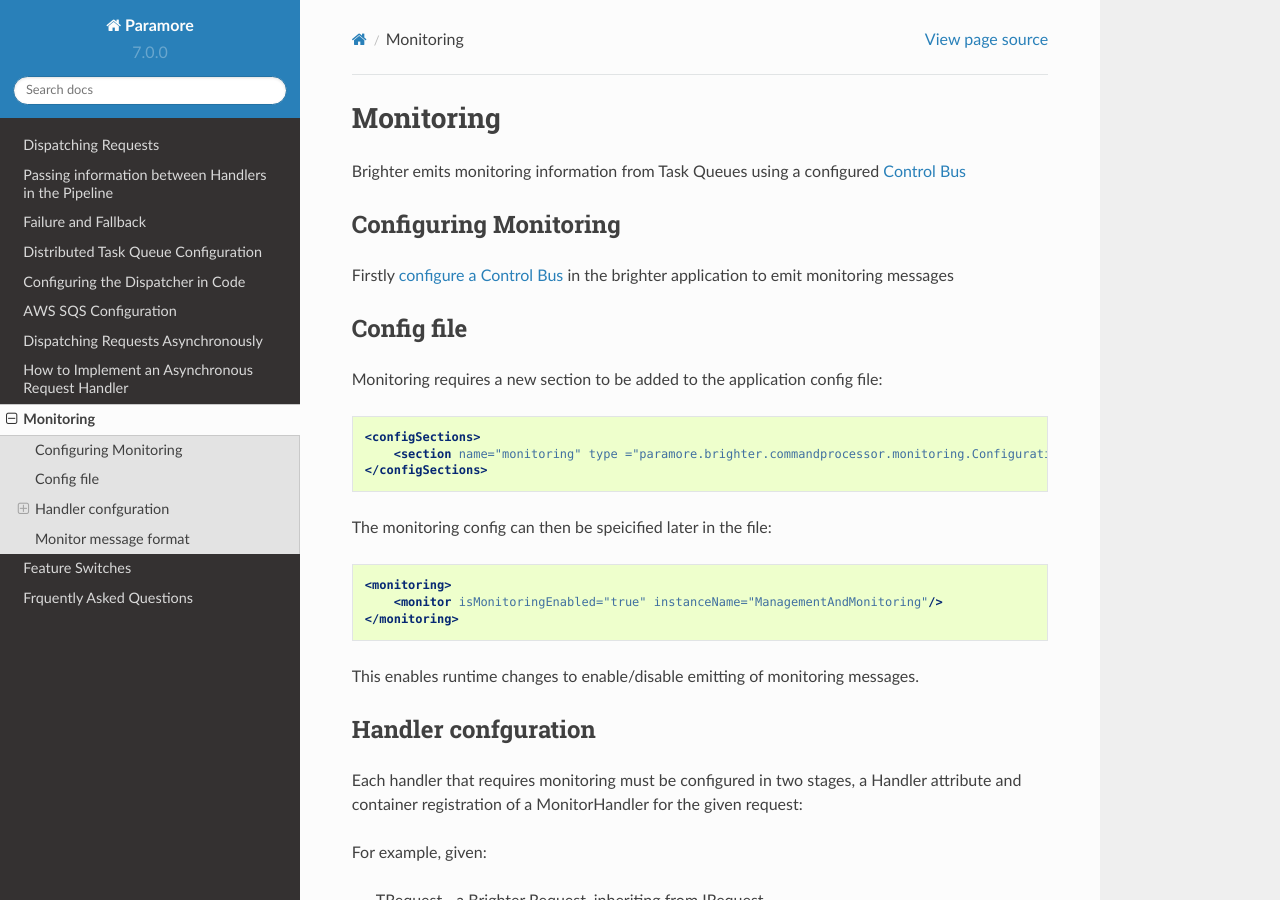
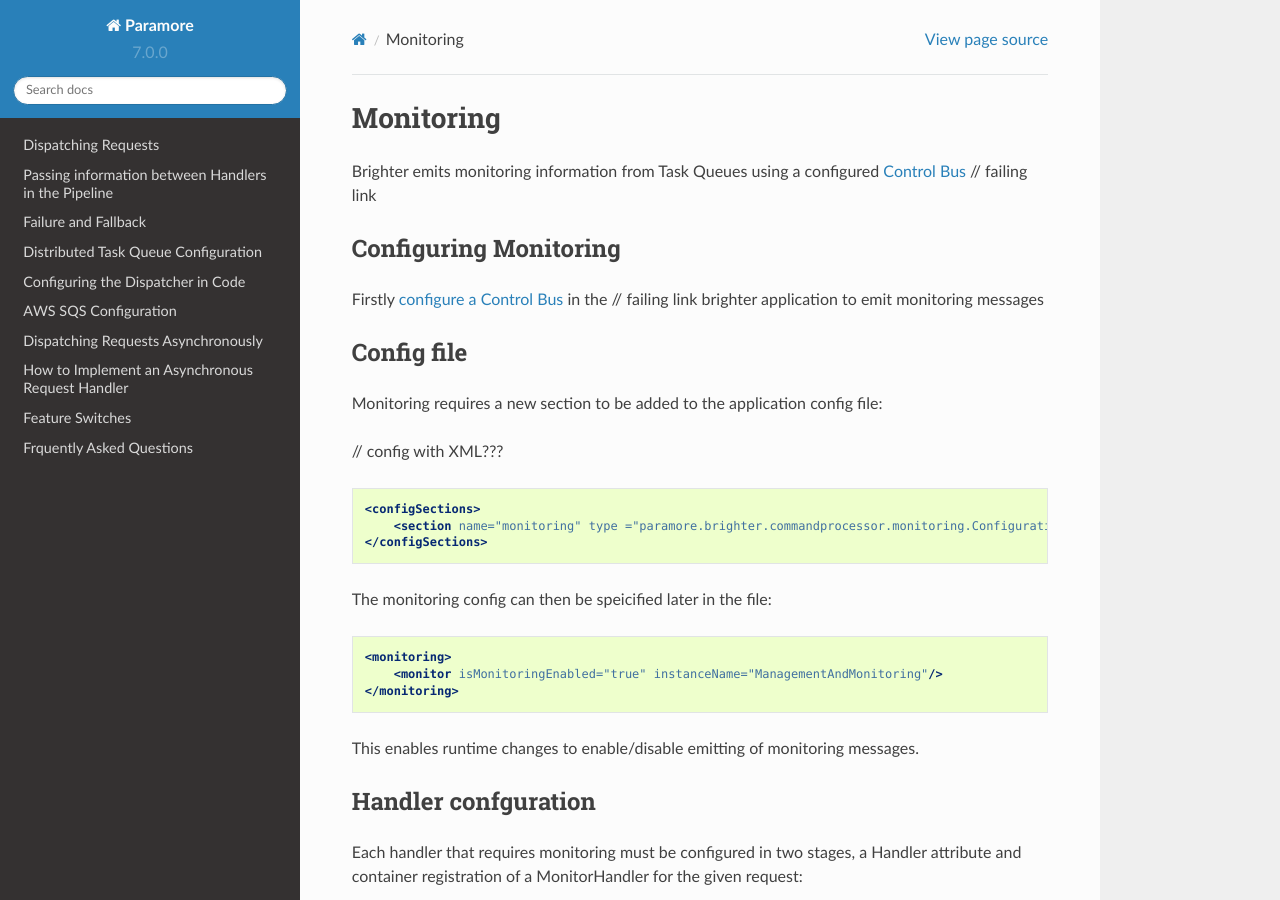
Before and after one commit to BrighterCommand/Docs, a Sphinx documentation site: the page built from source/CORRECT_Monitoring.rst, in a window 1280 px wide and 900 px high. Built offline with Sphinx 7.4.7 and the Read the Docs theme 2.0.0, drawn with Linux system fonts in a browser that asks for light colours; pages that are not in the unit, such as notebooks, are missing from menus.

```diff
--- a/source/Monitoring.rst
+++ b/source/CORRECT_Monitoring.rst
@@ -2,12 +2,12 @@
 ----------
 
 Brighter emits monitoring information from Task Queues using a
-configured `Control Bus <https://brightercommand.github.io/Brighter/ControlBus.html>`__
+configured `Control Bus <https://brightercommand.github.io/Brighter/ControlBus.html>`__     // failing link
 
 Configuring Monitoring
 ~~~~~~~~~~~~~~~~~~~~~~
 
-Firstly `configure a Control Bus <https://brightercommand.github.io/Brighter/ControlBus.html#configure>`__ in the
+Firstly `configure a Control Bus <https://brightercommand.github.io/Brighter/ControlBus.html#configure>`__ in the   // failing link
 brighter application to emit monitoring messages
 
 Config file
@@ -15,6 +15,8 @@
 
 Monitoring requires a new section to be added to the application config
 file:
+
+// config with XML???
 
 .. highlight:: xml
 
```
Also changed, not shown: source/CORRECT_BuildingAnAsyncPipeline.rst (+4 -4 lines).
